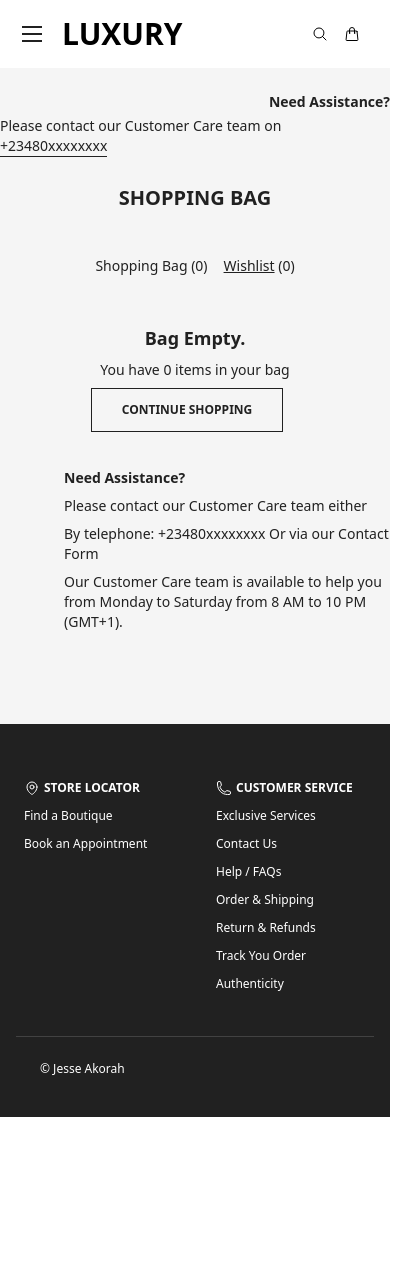
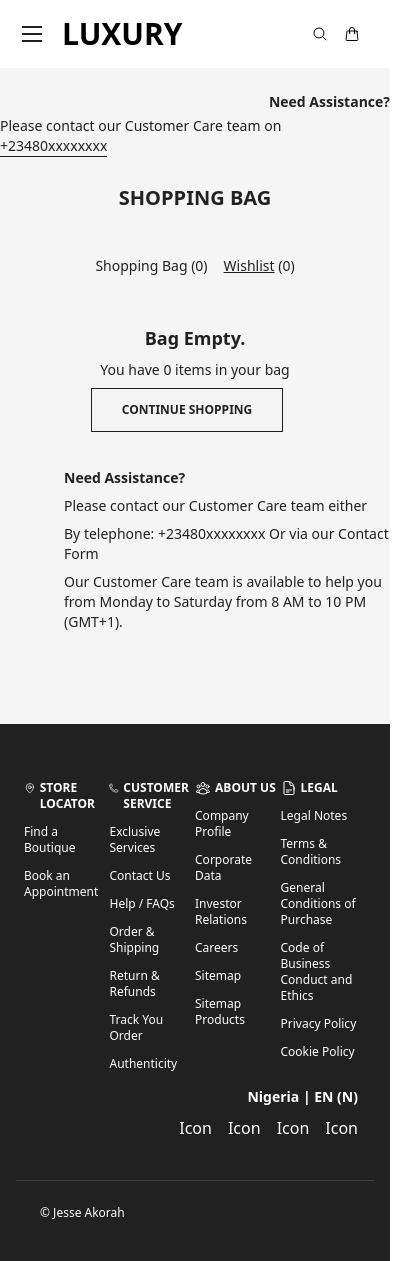
Before and after one commit to jsskrh/silky-touch-app, a Next.js app: page /bag in a window 390 px wide. Shown: the whole page, 415 px wide, since content can reach past the window. Before the commit the page ends 1117 px from the top, so only its background shows below. Built offline with nearby package versions, Linux system fonts and the light colour scheme; no server answers.

Commit message:
Fix overflow

```diff
--- a/components/Footer/Footer.jsx
+++ b/components/Footer/Footer.jsx
@@ -6,7 +6,7 @@ import { DocumentTextIcon } from "@heroicons/react/24/outline";
 
 const style = {
   footer: `flex flex-col bg-[#212121] text-[#fff] pt-14 pb-10 z-10`,
-  top: `flex container m-auto px-6 pb-8 justify-between`,
+  top: `flex flex-col lg:flex-row container m-auto px-6 pb-8 justify-between`,
   topLeft: `flex`,
   listContainer: `w-48 text-xs`,
   heroIcon: `h-4 w-4 mr-1`,
--- a/components/Home/MainCarousel.jsx
+++ b/components/Home/MainCarousel.jsx
@@ -184,10 +184,7 @@ const MainCarousel = ({ homeRef, isMobile }) => {
       ref={carouselContainerRef}
       // onClick={() => !animating && setSlide(slide + 1)}
     >
-      <div className="fixed w-screen h-screen z-0 screen-overlay"></div>
-      {
-        /* isMobile && */
-        heroes.map((hero, index) => (
+      {heroes.map((hero, index) => (
         <Link href={hero.link} key={index}>
           <div className={`${style.carouselSlide} slide`}>
             <div className={`${style.outer} outer`}>
@@ -223,8 +220,7 @@ const MainCarousel = ({ homeRef, isMobile }) => {
             </div>
           </div>
         </Link>
-        ))
-      }
+      ))}
       <div className={style.carouselIndicatorContainer} ref={indicatorRef}>
         <div className={style.carouselIndicator}>
           {heroes.map((hero, index) => (
--- a/components/Layout/Layout.jsx
+++ b/components/Layout/Layout.jsx
@@ -4,7 +4,7 @@ import Header from "../Header/Header";
 import PageNavigation from "../ProductPage/PageNavigation";
 
 const style = {
-  wrapper: `flex min-h-screen flex-col justify-between overflow-x-hidden`,
+  wrapper: `flex min-h-screen flex-col justify-between`,
   mainContainer: `w-full my-auto mt-0 z-10`,
   pageNav: `px-6`,
   pageHeader: `bg-[#fafafa] text-xs px-6`,
```
Lines whose indentation alone changed are shown as unchanged.
